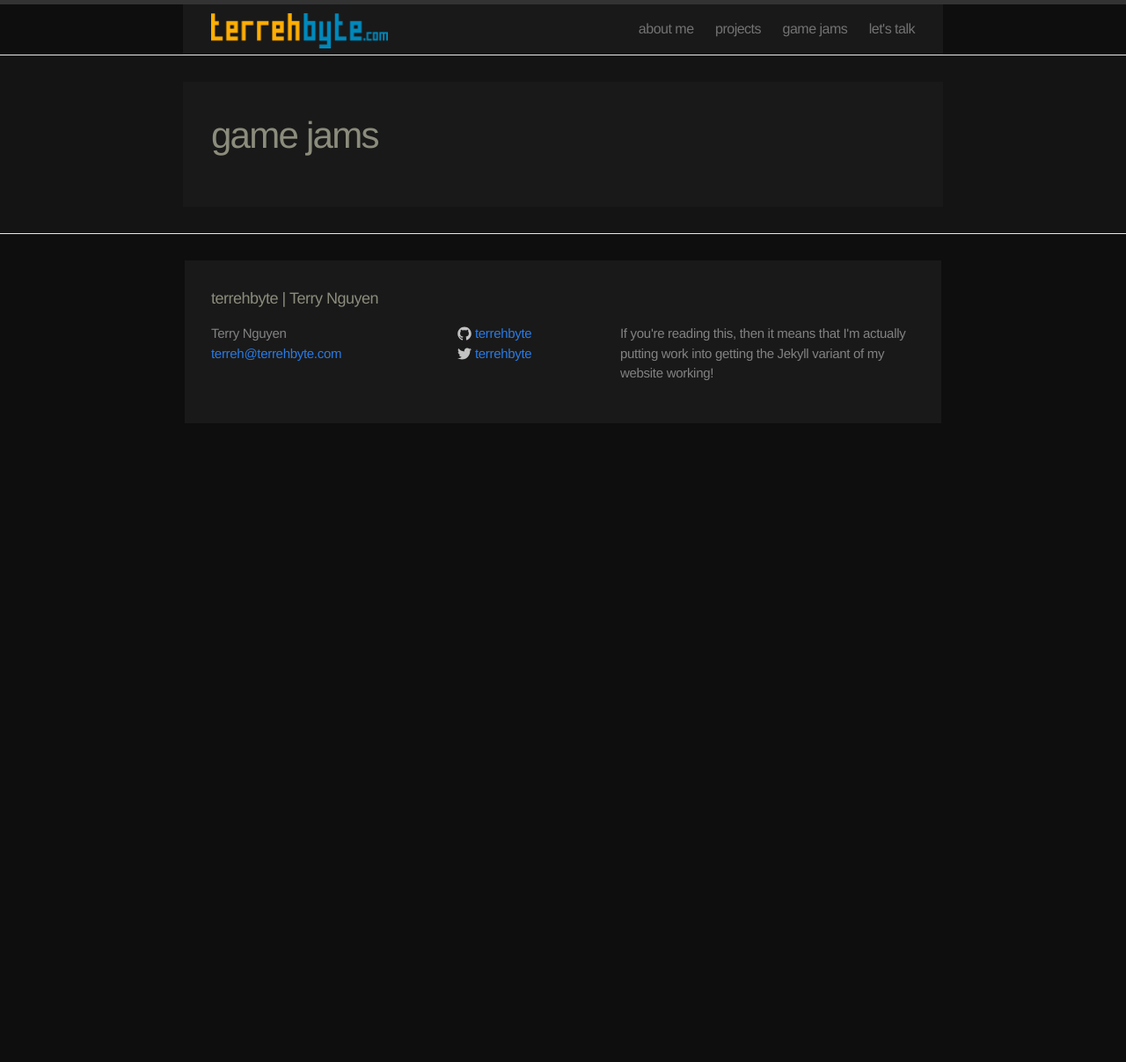
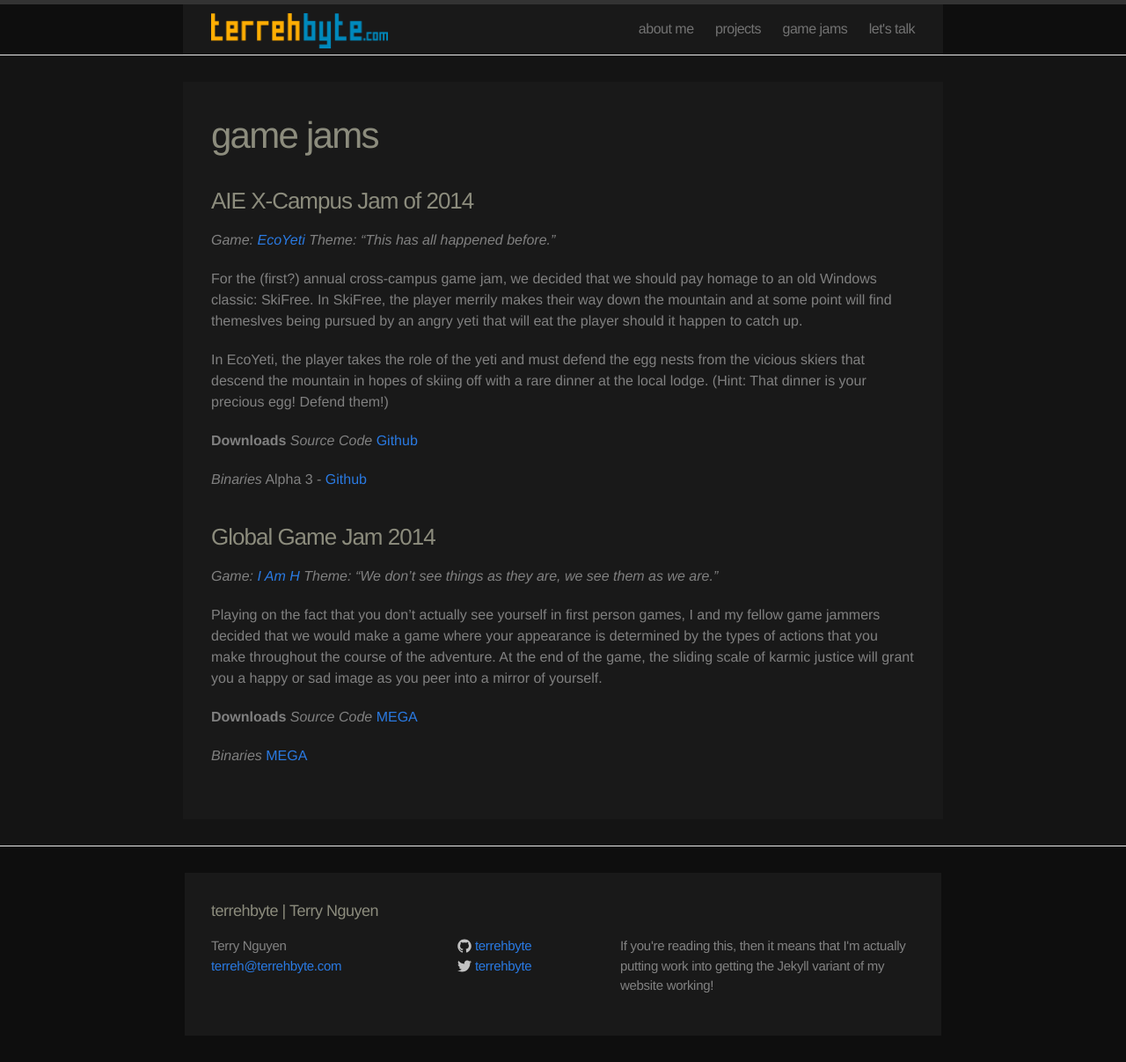
Before and after one commit to terrehbyte/terrehbyte.com, a Jekyll site: the page built from gamejams.md, in a window 1280 px wide. Shown: the whole page at 88% size. Built offline with Jekyll 4.4.1, drawn with Linux system fonts in a browser that asks for light colours; Markdown is read by kramdown in place of the engine named in the settings; before the commit the page ends 900 px from its top, so only the background shows below that.

Commit message:
Added content to pages

```diff
--- a/gamejams.md
+++ b/gamejams.md
@@ -5,3 +5,31 @@
 navbarid: 2
 author: terrehbyte
 ---
+
+### AIE X-Campus Jam of 2014
+*Game: [EcoYeti](http://terrehbyte.com/EcoYeti/)*
+*Theme: "This has all happened before."*
+
+For the (first?) annual cross-campus game jam, we decided that we should pay homage to an old Windows classic: SkiFree. In SkiFree, the player merrily makes their way down the mountain and at some point will find themeslves being pursued by an angry yeti that will eat the player should it happen to catch up.
+
+In EcoYeti, the player takes the role of the yeti and must defend the egg nests from the vicious skiers that descend the mountain in hopes of skiing off with a rare dinner at the local lodge. (Hint: That dinner is your precious egg! Defend them!)
+
+**Downloads**
+*Source Code*
+[Github](https://github.com/terrehbyte/EcoYeti)
+
+*Binaries*
+Alpha 3 - [Github](https://github.com/terrehbyte/EcoYeti/releases/download/v0.0.3/EcoYeti.-.v0.0.3.zip)
+
+### Global Game Jam 2014
+*Game: [I Am H](http://globalgamejam.org/2014/games/i-am-h)*
+*Theme: "We don't see things as they are, we see them as we are."*
+
+Playing on the fact that you don't actually see yourself in first person games, I and my fellow game jammers decided that we would make a game where your appearance is determined by the types of actions that you make throughout the course of the adventure. At the end of the game, the sliding scale of karmic justice will grant you a happy or sad image as you peer into a mirror of yourself.
+
+**Downloads**
+*Source Code*
+[MEGA](https://mega.co.nz/#!N00BUSgY!X6RUfiRkPzV2X2m8a3_eumKs9SlCNTKXZ6fiLGwVDj0)
+
+*Binaries*
+[MEGA](https://mega.co.nz/#!R1lXxIqY!F_04QE94SJa3W1KhtjODBFGU7ZBeYJnAmzztuYAoav0)
```
Also changed, not shown: aboutme.md (+2 -2 lines), projects.md (+29 -0 lines).
